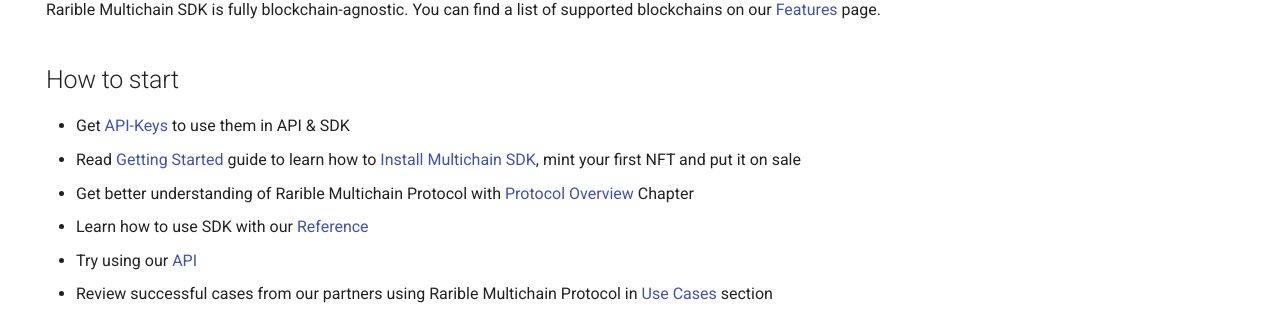
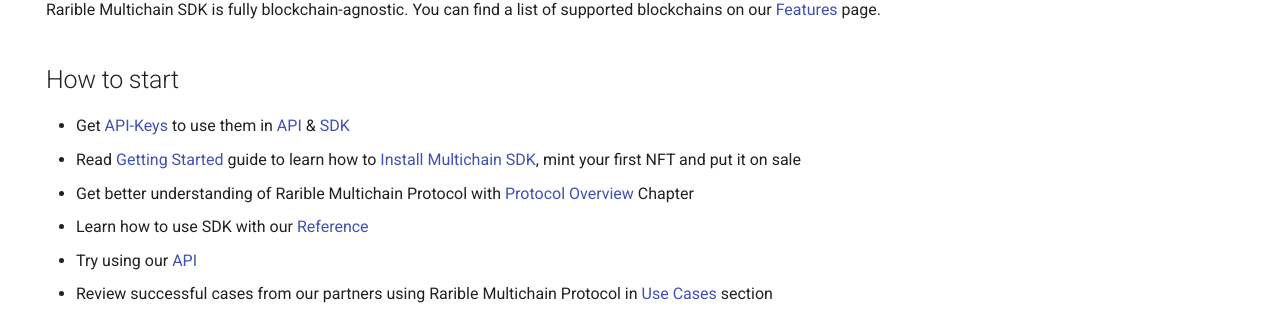
Before and after one commit to rarible/protocol, an MkDocs documentation site: the page built from docs/index.md, in a window 1280 px wide. Shown: the part 298-607 px from the top of the page. Built offline with MkDocs 1.6.1 and Material for MkDocs 9.7.7, drawn with Linux system fonts in a browser that asks for light colours; comment, search, counter and statistics services are not loaded; part of the change alters nothing that is shown.

```diff
--- a/docs/index.md
+++ b/docs/index.md
@@ -15,7 +15,7 @@ Rarible Multichain SDK is fully blockchain-agnostic. You can find a list of supp
 
 ## How to start
 
-* Get [API-Keys](https://api.rarible.org/registration) to use them in API & SDK
+* Get [API-Keys](https://api.rarible.org/registration) to use them in [API](http://multichain.redoc.ly) & [SDK](https://github.com/rarible/sdk#api-querying)
 * Read [Getting Started](getting-started/quick-start.md) guide to learn how to [Install Multichain SDK](getting-started/quick-start.md#installation), mint your first NFT and put it on sale
 * Get better understanding of Rarible Multichain Protocol with [Protocol Overview](overview/protocol-overview.md) Chapter
 * Learn how to use SDK with our [Reference](reference/reference-overview.md)
```
